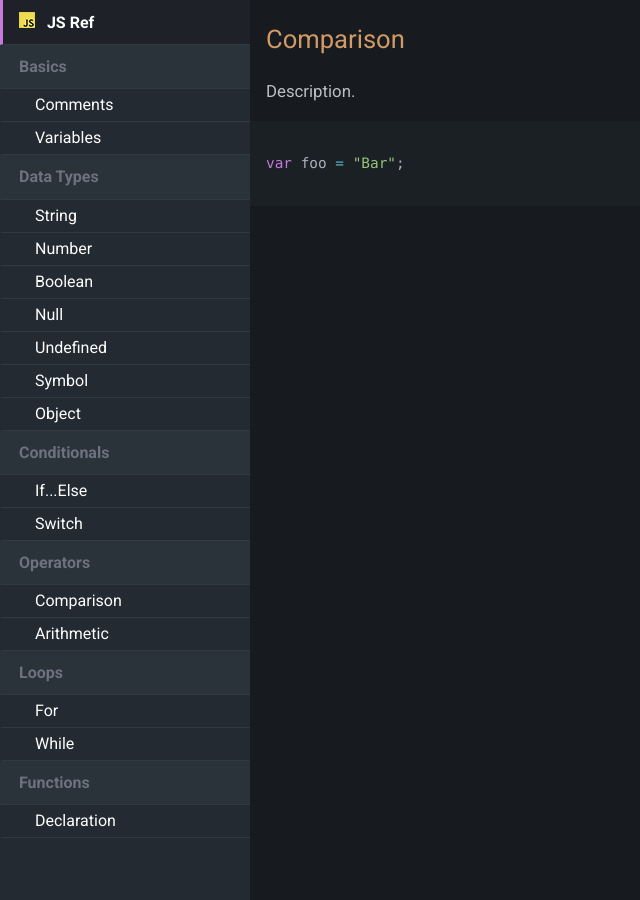
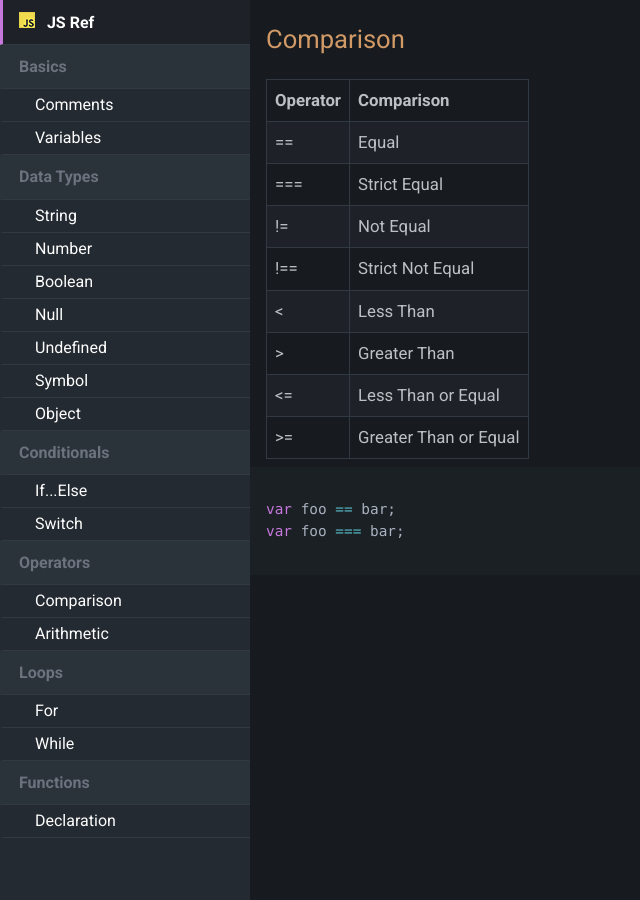
Before and after one commit to KJLarson/snippets, a Jekyll site: the page built from _pages/01_comparison.md, in a window 1280 px wide and 900 px high. Shown: the whole window, without its empty margins (0-640 px from the left). Built offline with Jekyll 4.4.1, drawn with Linux system fonts in a browser that asks for light colours; nearby versions of some CDN libraries.

Commit message:
Update 01_comparison.md

````diff
--- a/_pages/01_comparison.md
+++ b/_pages/01_comparison.md
@@ -6,8 +6,18 @@ permalink: /comparison/
 
 ---
 
-Description.
+Operator | Comparison
+| --- | --- |
+==	| Equal
+===	| Strict Equal
+!=	| Not Equal
+!==	| Strict Not Equal
+<	| Less Than
+>	| Greater Than
+<=	| Less Than or Equal
+>=	| Greater Than or Equal
 
 ```js
-var foo = "Bar";
+var foo == bar;
+var foo === bar;
 ```
````
